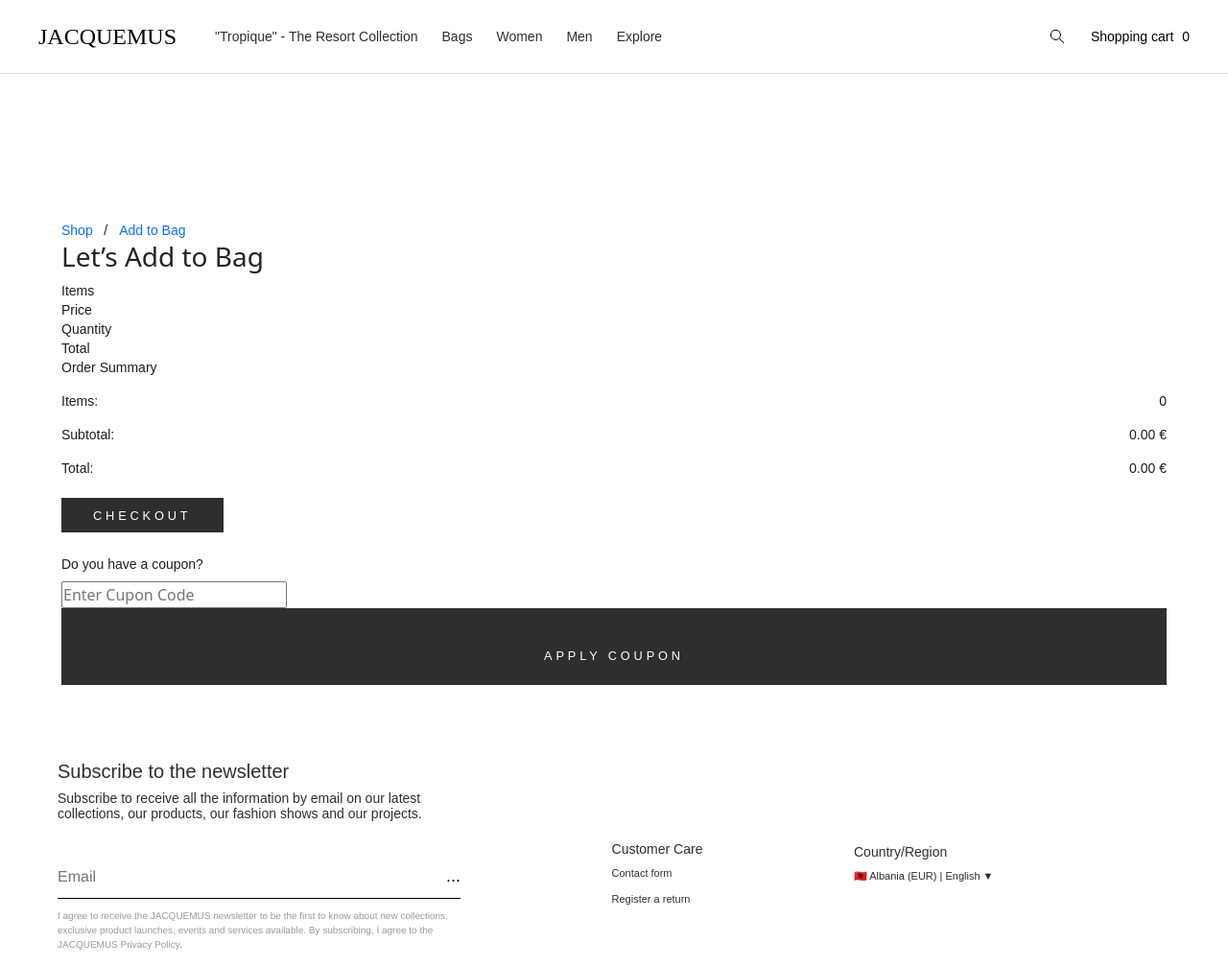
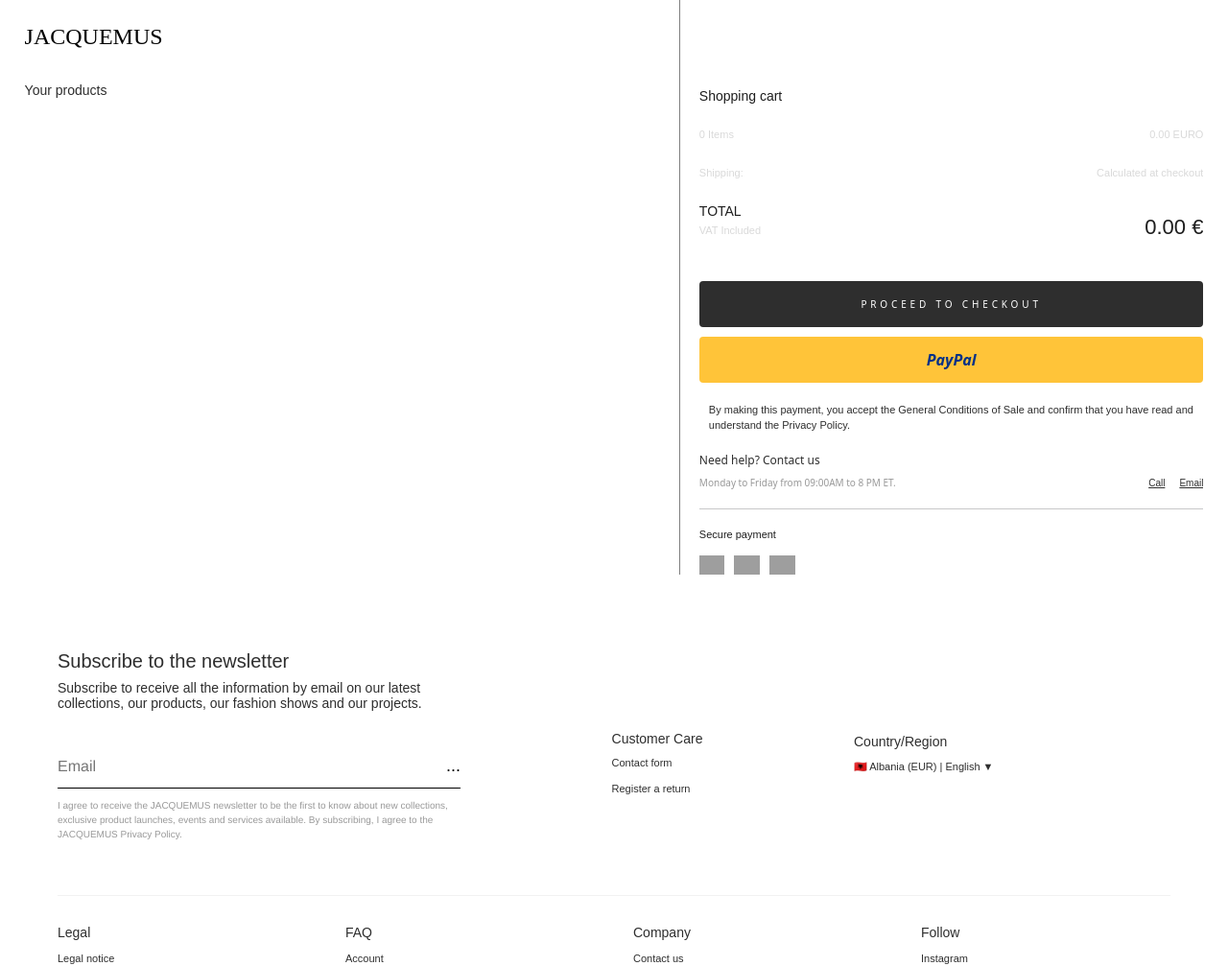
Before and after one commit to Florina2024/Atelier, a Django app: page /addToCart/ in a window 1280 px wide. Shown: the top 1007 px of the page at 96% size. Run offline with Django 4.2, Linux system fonts and the light colour scheme; data comes from the database, SQL or seed files in the repository; both versions use the stored data as it was after the commit; data that the repository does not hold is empty; some libraries are stand-ins or nearby versions; some web fonts are replaced; grey boxes are pictures that could not be loaded.

Commit message:
AtelierProject-01/06-06/06

```diff
--- a/templates/addToCart.html
+++ b/templates/addToCart.html
@@ -6,32 +6,48 @@
     <link rel="stylesheet" href="https://cdnjs.cloudflare.com/ajax/libs/font-awesome/5.15.4/css/all.min.css">
     {% include 'head.html' %}
     <title>Add to cart &bullet; Atelier</title>
-
+<style>
+    .grid-two{display: grid;grid-template-columns: 1.3fr 1fr;gap:20px;}
+    .section-top-low{padding: 0 2vw 0 2vw;}
+    .logo {  font-family: var(--title);font-size: 24px;text-decoration: none;color: black;}
+    .box-head h3{font-size:14px; margin: 30px 0; font-weight:300;}
+    .ai-center{display: grid;grid-template-columns: 1fr 1.3fr 1fr;}
+    .grid-item{padding-bottom: 20px;}
+    .img-box .img-fluid {
+    max-width: 100%;
+    height: 250px;
+    width: 200px;
+    object-fit: cover;
+    object-position: center;
+}
+.add-to-cart-box{ border-right: 1px solid gray; padding-right:20px;padding-top:20px;}
+.product-features h5{font-size:14px; font-weight:300;letter-spacing:1px;padding-bottom:10px;}
+.grid-p h5 {font-size:12px; font-weight:300;letter-spacing:1px;}
+.grid-i h4 {font-size:10px; font-weight:300;letter-spacing:1px;}
+.quantity-selector{padding-top:10px;}
+.item-p {gap: 35px;}
+.quantity{font-size:12px; font-weight:300;letter-spacing:1px;}
+.total{display: flex; flex-direction:column; align-items:start;}
+.cart-right{padding-top:60px;}
+.box-item h5, .box-item h4{color: #d9d9d9; font-size:11px; font-weight:400;}
+.box-item h2{font-size:22px; font-weight:300;}
+.box-item h3{font-size:14px; font-weight:300;}
+.checkout-actions{padding-top:30px;}
+.simple-box{overflow-y:auto;}
+.display-flex.sb {margin-top: 20px;}
+</style>
 </head>
 <body>
-       <!-- Header -->
-    <header class="index-header">
-        {% include 'navbar.html' %}
-    </header>
     <!-- End of Header -->
     <!-- Add to Cart -->
     <section class="section section-top-low" id="addToCart">
         <div class="container-one">
-            <div class="list-names">
-                <span class="text-small cap"><a class="no-line">Shop</a> &nbsp; / &nbsp;</span>
-                <span class="text-small cap"><a class="no-line">Add to Bag</a></span>
-            </div>
-            <h3 class="big-italic no-i fs-45 cap mt-15">Let’s Add to Bag</h3>
             <div class="grid-two mt-40 mb-60">
                 <div class="add-to-cart-box">
+                    <a href="/" class="logo">JACQUEMUS</a>
                     <div class="simple-box">
                         <div class="box-head p-low">
-                            <div class="grid-four-diff">
-                                <div class="grid-item"><h4 class="text-small fs-14 cap mb-0">Items</h4></div>
-                                <div class="grid-item"><h4 class="text-small fs-14 cap mb-0">Price</h4></div>
-                                <div class="grid-item"><h4 class="text-small fs-14 cap mb-0">Quantity</h4></div>
-                                <div class="grid-item"><h4 class="text-small fs-14 cap mb-0">Total</h4></div>
-                            </div>
+                           <h3 class="text-sm">Your products</h3>
                         </div>
                         {% for item in items %}
                         <div class="box-item">
@@ -43,35 +59,52 @@
                                         </div>
                                         <div class="product-features">
                                             <h5 class="text-small mb5">{{ item.product.name }}</h5>
-                                            <div class="grid-item display-flex ai-center">
+                                            <div class="grid-i display-flex ai-center">
                                                 <h4 class="text-small mb5">Size: {{ item.size }}</h4>
                                             </div>
-                                            <div class="grid-item display-flex ai-center">
+                                            <div class="grid-i display-flex ai-center">
                                                 <h4 class="text-small mb-0">Color: {{item.color }} </h4>
                                             </div>
+                                            <div class="quantity-selector">
+  <button
+    class="decrement text-small update-cart"
+    data-action="remove"
+    data-product="{{ item.product.id }}"
+    data-size="{{ item.size }}">
+    -
+  </button>
+
+  <span class="quantity text-small">{{ item.quantity }}</span>
+
+  <button
+    class="increment text-small update-cart"
+    data-action="add"
+    data-product="{{ item.product.id }}"
+    data-size="{{ item.size }}">
+    +
+  </button>
+</div>
                                         </div>
+                                        <div class="item-p">
+                                <div class="grid-p display-flex">
+                                    <h5 class="text-small mb-0"><span class="span-mobile"></span>{{ item.product.price|floatformat:0 }} EUR</h5>
+                                </div>
+                                <div class="action-buttons">
+                                  <button class="favorite text-small-h">Add to Favorites</button>
+                                  <button class="remove-item update-cart text-small-h" data-product="{{ item.product.id }}" data-action="remove">Remove</button>
+                                </div>
+                                </div>
                                     </div>
-                                </div>
-                                <div class="grid-item display-flex ai-center">
-                                    <h5 class="text-small mb-0"><span class="span-mobile">Price: </span>{{ item.product.price|floatformat:0 }} €</h5>
-                                </div>
-                                <div class="grid-item display-flex ai-center quantity">
-                                    <h5 class="text-small fs-14 mb-0"><span class="span-mobile">Quantity: </span>{{ item.quantity }}</h5>
-                                </div>
-                                <div class="grid-item display-flex ai-center">
-                                    <h4 class="text-small mb-0"><span class="span-mobile">Total: </span>{{ item.get_total|floatformat:2 }} €</h4>
-                                    <!--<img data-product="{{ item.product.id }}" data-action="remove" class="chg-quantity update-cart" src="{% static 'images/minus.png' %}">-->
-                                    <img src="{% static 'images/delete.png' %}" class="remove-item update-cart" data-product="{{ item.product.id }}" data-action="remove" alt="Delete">
                                 </div>
                             </div>
                         </div>
                         {% endfor %}
                     </div>
                 </div>
-                <div>
+                <div class="cart-right">
                     <div class="simple-box b-bottom order-summary">
                         <div class="box-head p-low">
-                            <h4 class="text-small cap fs-14 mb-0">Order Summary</h4>
+                            <h3 class="text-small cap fs-14 mb-0">Shopping cart</h3>
                         </div>
                         <div class="display-grid sb">
                             <div>
@@ -79,45 +112,74 @@
                                 {{ discount }}
                                 {% endif %}
                                 <div class="box-item no-b display-flex sb">
-                                    <h5 class="text-small mb-0">Items:</h5>
-                                    <h4 class="text-small mb-0">{{ order.get_cart_items }}</h4>
+                                    <h5 class="text-small mb-0">{{ order.get_cart_items }} Items</h5>
+                                    <h4 class="text-small mb-0">{{ order.get_cart_total|floatformat:2 }} EURO</h4>
                                 </div>
                                 <div class="box-item display-flex sb">
-                                    <h5 class="text-small mb-0">Subtotal:</h5>
-                                    <h4 class="text-small mb-0">{{ order.get_cart_total|floatformat:2 }} €</h4>
+                                    <h5 class="text-small mb-0">Shipping:</h5>
+                                    <h4 class="text-small mb-0">Calculated at checkout</h4>
                                 </div>
                                 <div class="box-item no-b display-flex sb mt-10">
-                                    <h4 class="text-small cap mb-0">Total:</h4>
-                                    <h4 class="text-small mb-0">{{ order.get_cart_total|floatformat:2 }} €</h4>
+                                    <div class="total">
+                                    <h3 class="text-small cap mb-0">TOTAL</h3>
+                                    <h5 class="text-small">VAT Included</h5>
+                                    </div>
+                                    <h2 class="text-small mb-0">{{ order.get_cart_total|floatformat:2 }} €</h2>
                                 </div>
                             </div>
-                            <div class="box-item mt-40 no-b">
-                                <a class="text-small btn-thm full cap" href="/checkout/">Checkout</a>
-                            </div>
+  <div class="checkout-actions">
+    <a href="/checkout/" class="checkout-btn btn-thm">PROCEED TO CHECKOUT</a>
+    <button class="paypal-btn">PayPal</button>
+  </div>
+
+  <div class="legal-notice">
+    <p class="text-sm">By making this payment, you accept the General Conditions of Sale and confirm that you have read and understand the Privacy Policy.</p>
+  </div>
+
+  <div class="footer-links-cart">
+    <div class="help-section">
+      <p>Need help? Contact us</p>
+      <div class="help">
+      <p>Monday to Friday from 09:00AM to 8 PM ET.</p>
+      <div class="contact-methods">
+        <a href="#" class="call text-small">Call</a>
+        <a href="#" class="email text-small">Email</a>
+        </div>
+      </div>
+    </div>
+  </div>
+  <hr>
+  <div class="secure-pay">
+    <h4 class="text-small">Secure payment</h4>
+    <div class="secure">
+    <div class="img-secure">
+      <img src="/static/images/visa.png" alt="visa-logo">
+    </div>
+    <div class="img-secure">
+      <img src="/static/images/mastercard.png" alt="mastercard-logo">
+    </div>
+    <div class="img-secure">
+      <img src="/static/images/paypal.jpeg" alt="paypal-logo">
+    </div>
+  </div>
+  </div>
                         </div>
                     </div>
-                    <div class="mt-30" id="apply-coupon">
-                        <h4 class="text-small fs-14 cap mb-20">Do you have a coupon?</h4>
-                        <div class="display-message hidden mb-20" id="error-message">
-                            <h4 class="text-small fs-14 cap red">Coupon Code is missing, try again!</h4>
-                        </div>
-                        <div class="display-message hidden mb-20" id="error-message2">
-                            <h4 class="text-small fs-14 cap red">This Coupon Code is not valid!</h4>
-                        </div>
-                        <form id="cupon" class="mt-10">
-                            <input placeholder="Enter Cupon Code" name="discount" id="cupon" required>
-                            <button class="text-small btn-thm cap" id="apply-cupon">Apply Coupon</button>
-                        </form>
-                    </div>
+<!--                    <div class="mt-30" id="apply-coupon">-->
+<!--                        <h4 class="text-small fs-14 cap mb-20">Do you have a coupon?</h4>-->
+<!--                        <div class="display-message hidden mb-20" id="error-message">-->
+<!--                            <h4 class="text-small fs-14 cap red">Coupon Code is missing, try again!</h4>-->
+<!--                        </div>-->
+<!--                        <div class="display-message hidden mb-20" id="error-message2">-->
+<!--                            <h4 class="text-small fs-14 cap red">This Coupon Code is not valid!</h4>-->
+<!--                        </div>-->
+<!--                        <form id="cupon" class="mt-10">-->
+<!--                            <input placeholder="Enter Cupon Code" name="discount" id="cupon" required>-->
+<!--                            <button class="text-small btn-thm cap" id="apply-cupon">Apply Coupon</button>-->
+<!--                        </form>-->
+<!--                    </div>-->
                 </div>
             </div>
-{#            <h3 class="big-italic no-i fs-45 cap mt-15">Your Bag is empty!</h3>#}
-{#            <div class="mt-40">#}
-{#                <div class="display-flex">#}
-{#                    <h5 class="text-small cap mb-0">Time to add items to your bag!</h5>#}
-{#                    <h4 class="text-small cap mb-0">&nbsp;&nbsp;<a href="/shop/" class="a-line">Click Here to Shop</a></h4>#}
-{#                </div>#}
-{#            </div>#}
         </div>
     </section>
 <div class="shopping-cart-modal" id="cartModal" style="display:none;">
```
Also changed, not shown: db.sqlite3.
